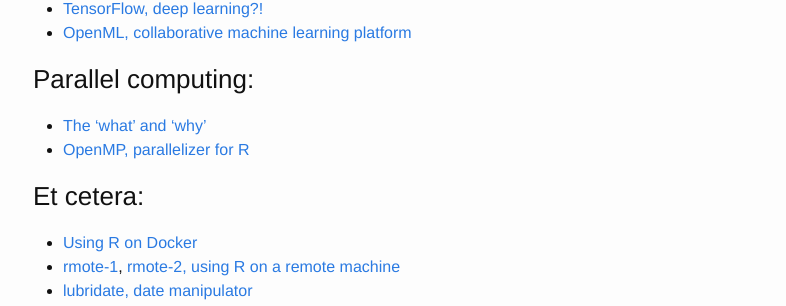
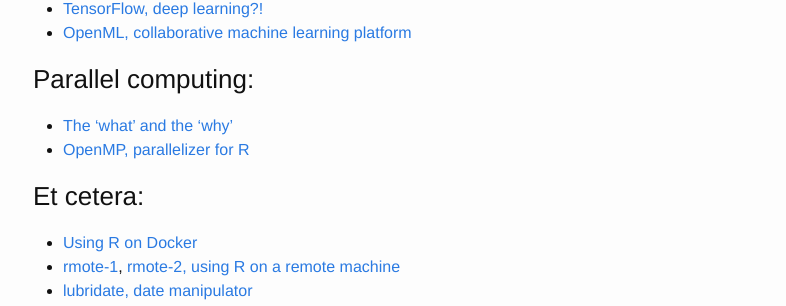
Before and after one commit to j1yoo/j1yoo.github.io, a Jekyll site: the page built from _posts/2017-06-08-useful_r_packages.md, in a window 1280 px wide. Shown: the part 773-1079 px from the top of the page, without its empty margins (237-1023 px from the left). Built offline with Jekyll 4.4.1, drawn with Linux system fonts in a browser that asks for light colours.

Commit message:
Create 2017-06-08-useful_r_packages.md

```diff
--- a/_posts/2017-06-08-useful_r_packages.md
+++ b/_posts/2017-06-08-useful_r_packages.md
@@ -27,7 +27,7 @@
 * [OpenML, collaborative machine learning platform](https://cran.r-project.org/web/packages/OpenML/index.html)
 
 ### Parallel computing:
-* [The 'what' and 'why'](https://www.r-bloggers.com/r-with-parallel-computing-from-user-perspectives/)
+* [The 'what' and the 'why'](https://www.r-bloggers.com/r-with-parallel-computing-from-user-perspectives/)
 * [OpenMP, parallelizer for R](https://www.r-bloggers.com/r-and-openmp-boosting-compiled-code-on-multi-core-cpu-s/)
 
 ### Et cetera:
```
